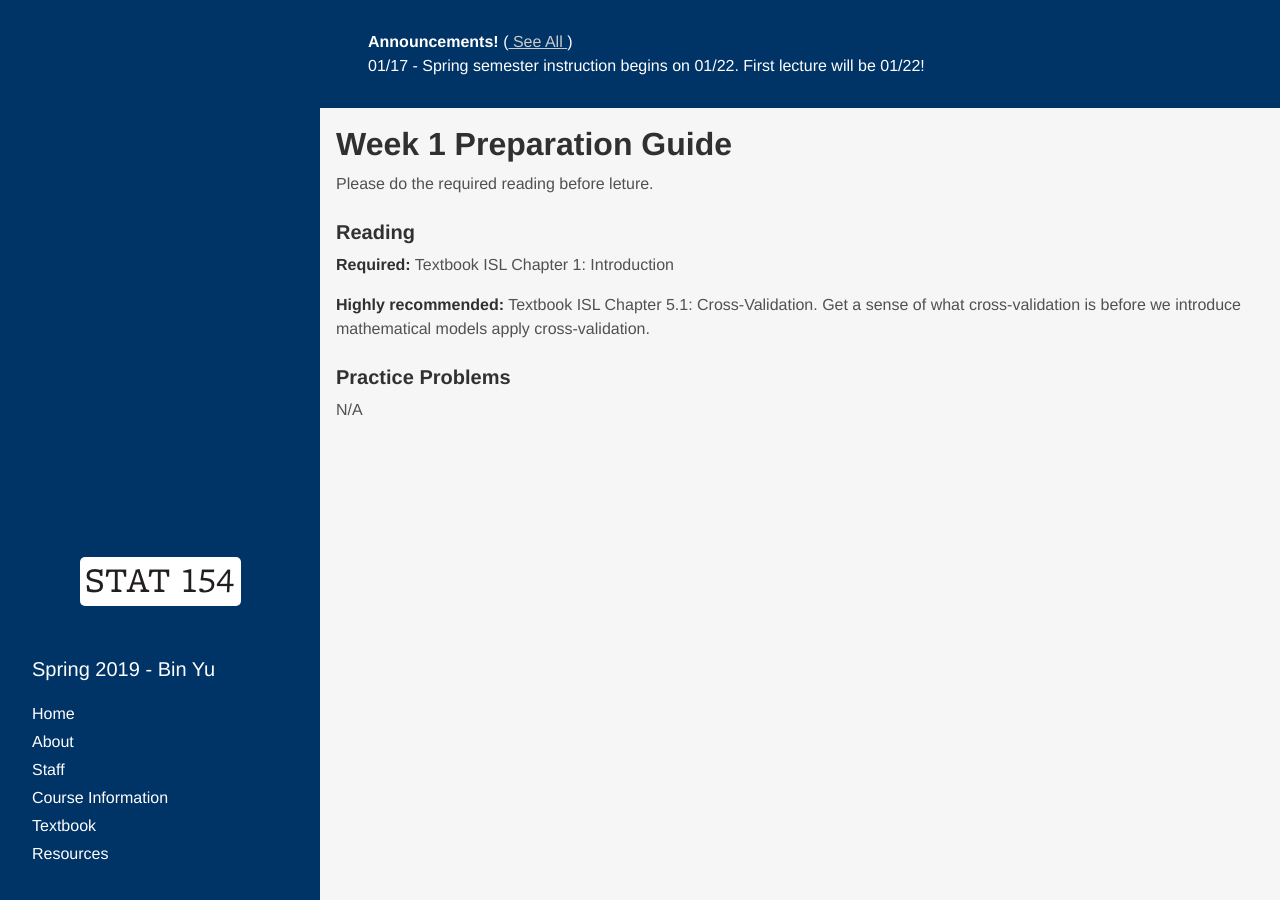
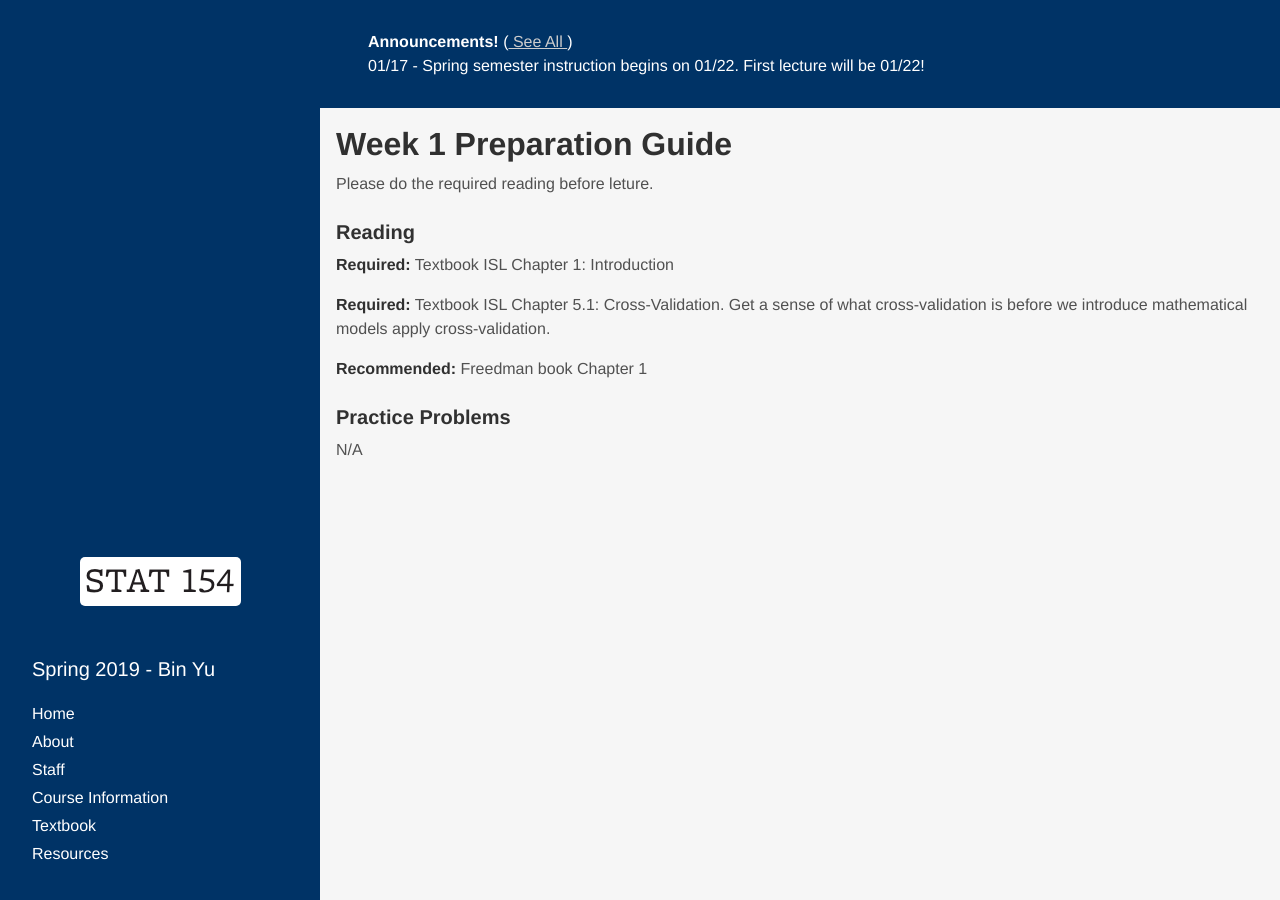
Before and after one commit to stat154/stat154.github.io, a Jekyll site: the page built from prep/prep01.md, in a window 1280 px wide. Built offline with Jekyll 4.4.1, drawn with Linux system fonts in a browser that asks for light colours; some web fonts are replaced.

Commit message:
modified references

```diff
--- a/prep/prep01.md
+++ b/prep/prep01.md
@@ -8,7 +8,9 @@ Please do the required reading before leture.
 ### Reading ###
 **Required:** Textbook ISL Chapter 1: Introduction
 
-**Highly recommended:** Textbook ISL Chapter 5.1: Cross-Validation. Get a sense of what cross-validation is before we introduce mathematical models apply cross-validation.
+**Required:** Textbook ISL Chapter 5.1: Cross-Validation. Get a sense of what cross-validation is before we introduce mathematical models apply cross-validation.
+
+**Recommended:** Freedman book Chapter 1
 
 
 ### Practice Problems ###
```
Also changed, not shown: references.md (+1 -0 lines).
